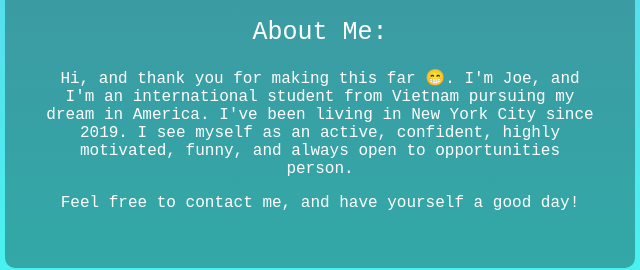
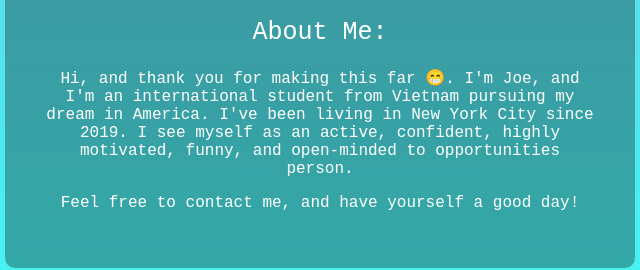
Before and after one commit to JoeJoeNguyen/sonnguyen.github.io, a plain HTML site: page Joe's personal detail.html in a window 1280 px wide. Shown: the part 710-980 px from the top of the page, 272-912 px from the left. Drawn offline with Linux system fonts and the light colour scheme.

Commit message:
new pesonal

```diff
--- a/Joe's personal detail.html
+++ b/Joe's personal detail.html
@@ -20,7 +20,7 @@
         <p>Python Java Javascript C++ C SQL HTML/CSS</p>
         <h2>About Me:</h2>
         <p>Hi, and thank you for making this far 😁. I'm Joe, and I'm an international student from Vietnam pursuing my dream in America.
-        I've been living in New York City since 2019. I see myself as an active, confident, highly motivated, funny, and always open to opportunities
+        I've been living in New York City since 2019. I see myself as an active, confident, highly motivated, funny, and open-minded to opportunities
             person.</p>
         <p>Feel free to contact me, and have yourself a good day!</p>
 
```
